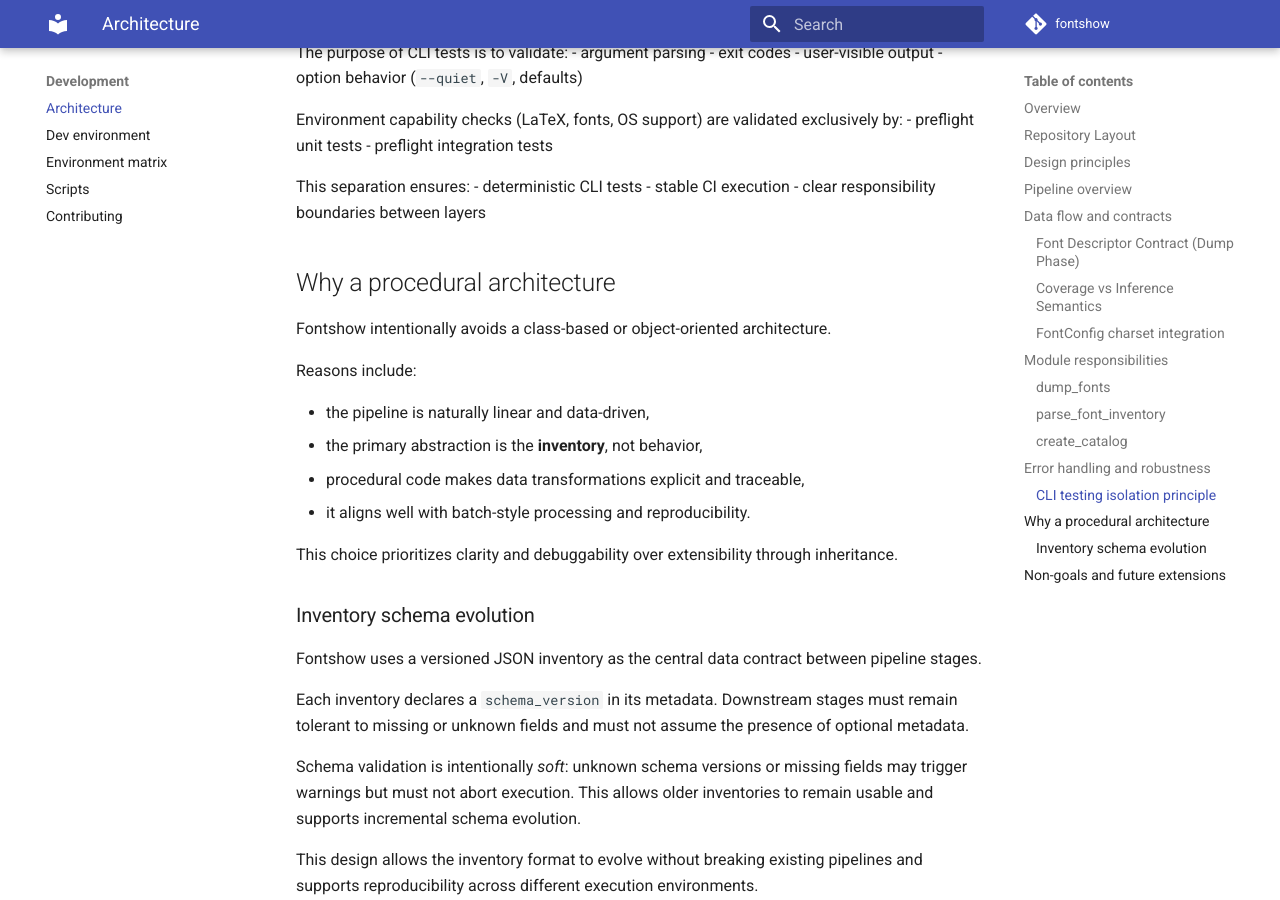
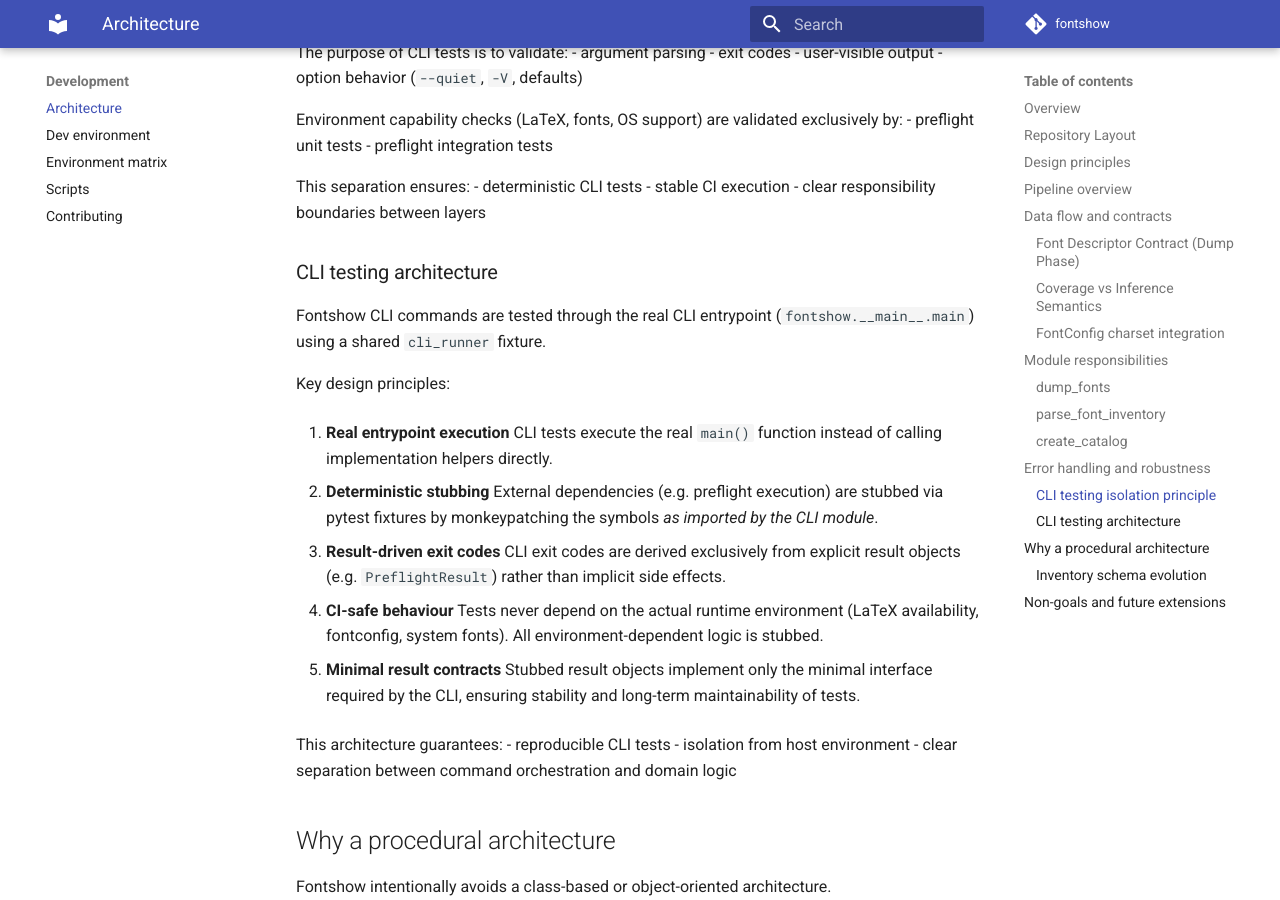
Before and after one commit to marco0560/Fontshow, an MkDocs documentation site: the page built from docs/architecture.md, in a window 1280 px wide and 900 px high, scrolled down 5640 px. Built offline with MkDocs 1.6.1 and Material for MkDocs 9.7.7, drawn with Linux system fonts in a browser that asks for light colours; comment, search, counter and statistics services are not loaded.

Commit message:
test(cli): make preflight CLI tests deterministic and CI-safe
- introduce reusable cli_runner fixture
- add parametrized preflight stubs (ok / fail)
- ensure exit codes and output propagate correctly
- decouple CLI tests from CI environment constraints
- document CLI testing architecture

```diff
--- a/docs/architecture.md
+++ b/docs/architecture.md
@@ -284,6 +284,38 @@
 - stable CI execution
 - clear responsibility boundaries between layers
 
+### CLI testing architecture
+
+Fontshow CLI commands are tested through the real CLI entrypoint
+(`fontshow.__main__.main`) using a shared `cli_runner` fixture.
+
+Key design principles:
+
+1. **Real entrypoint execution**
+   CLI tests execute the real `main()` function instead of calling
+   implementation helpers directly.
+
+2. **Deterministic stubbing**
+   External dependencies (e.g. preflight execution) are stubbed via pytest
+   fixtures by monkeypatching the symbols *as imported by the CLI module*.
+
+3. **Result-driven exit codes**
+   CLI exit codes are derived exclusively from explicit result objects
+   (e.g. `PreflightResult`) rather than implicit side effects.
+
+4. **CI-safe behaviour**
+   Tests never depend on the actual runtime environment (LaTeX availability,
+   fontconfig, system fonts). All environment-dependent logic is stubbed.
+
+5. **Minimal result contracts**
+   Stubbed result objects implement only the minimal interface required by the
+   CLI, ensuring stability and long-term maintainability of tests.
+
+This architecture guarantees:
+- reproducible CLI tests
+- isolation from host environment
+- clear separation between command orchestration and domain logic
+
 ## Why a procedural architecture
 
 Fontshow intentionally avoids a class-based or object-oriented architecture.
```
Also changed, not shown: 4 other files.
